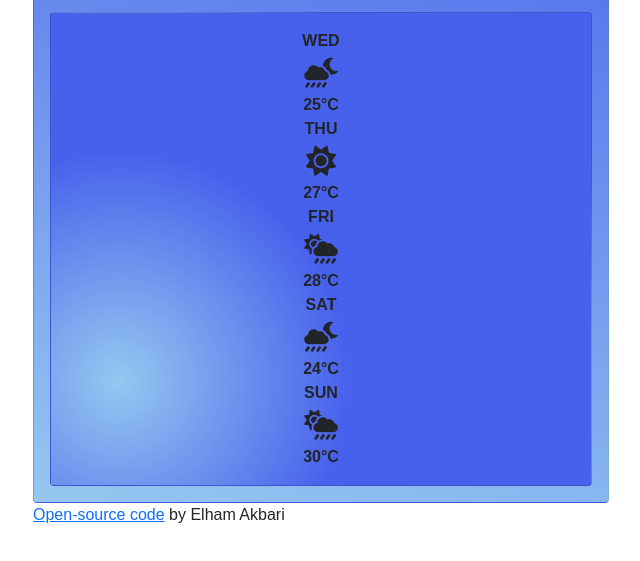
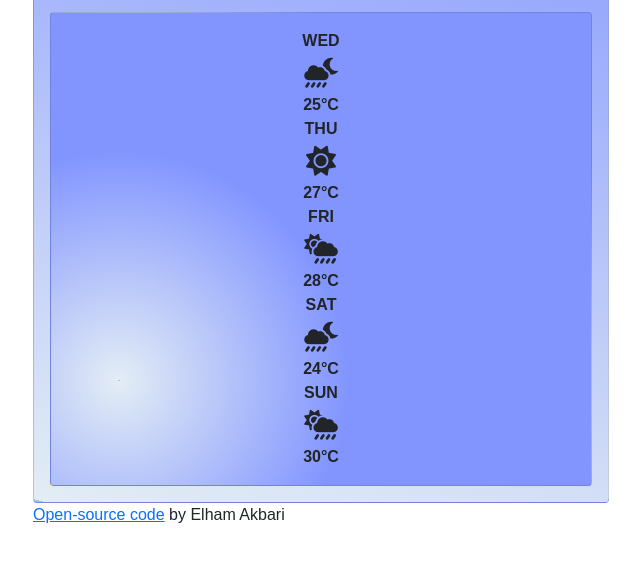
Before and after one commit to erfanrazi/my-homework, a website built with Parcel: page index.html in a window 1280 px wide. Shown: the part 323-884 px from the top of the page, without its empty margins (319-959 px from the left). Built offline with nearby package versions, Linux system fonts and the light colour scheme.

Commit message:
cart body footer

```diff
--- a/src/styles.css
+++ b/src/styles.css
@@ -10,7 +10,8 @@ form {
   background: linear-gradient(
     13.6deg,
     rgb(149, 199, 240) 0.3%,
-    rgb(72, 97, 236) 90.5%
+    rgb(227, 237, 245) 0.3%,
+    rgb(130, 149, 255) 90.5%
   );
 }
 #searchCity {
@@ -42,7 +43,6 @@ form {
 .card-body-footer {
   display: flex;
   justify-content: space-around;
-   background-color: linear-gradient(to right, rgb(243, 238, 236),rgb(143, 195, 245),rgb(223, 173, 247));
 }
 
 .container-footer {
@@ -89,7 +89,8 @@ form {
   background: radial-gradient(
     253px at 12.6% 77.9%,
     rgb(149, 199, 240) 0.3%,
-    rgb(72, 97, 236) 90.5%
+    rgb(227, 237, 245) 0.3%,
+    rgb(130, 149, 255) 90.5%
   );
 }
 .weather-today {
```
